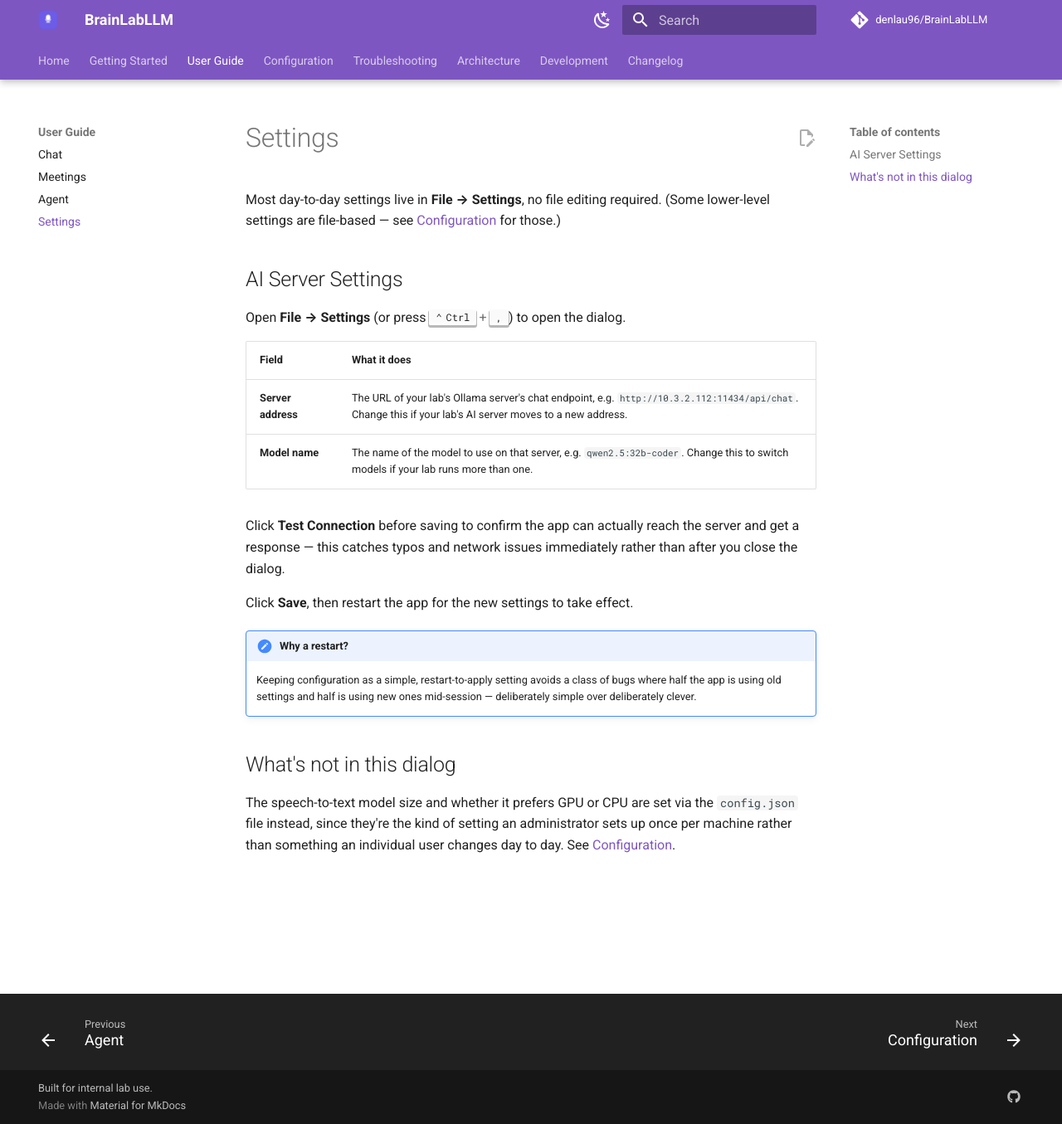
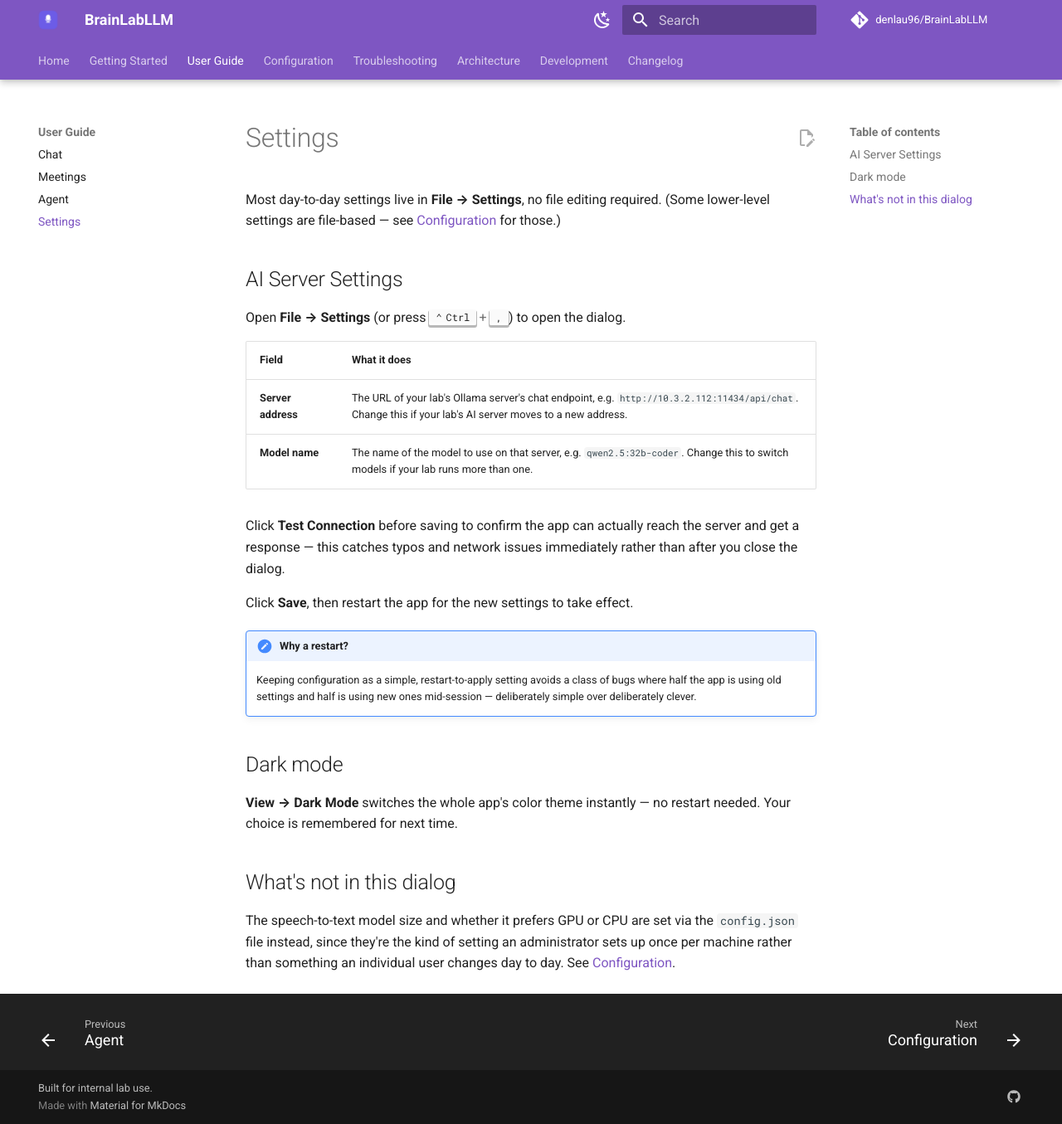
Before and after one commit to musallGroup/BrainLabLLM, an MkDocs documentation site: the page built from docs/user-guide/settings.md, in a window 1280 px wide and 1355 px high. Shown: the whole window at 83% size. Built offline with MkDocs 1.6.1 and Material for MkDocs 9.7.7, drawn with Linux system fonts in a browser that asks for light colours; comment, search, counter and statistics services are not loaded.

Commit message:
docs: document the dark mode toggle

```diff
--- a/docs/user-guide/settings.md
+++ b/docs/user-guide/settings.md
@@ -18,6 +18,10 @@ Click **Save**, then restart the app for the new settings to take effect.
 !!! note "Why a restart?"
     Keeping configuration as a simple, restart-to-apply setting avoids a class of bugs where half the app is using old settings and half is using new ones mid-session — deliberately simple over deliberately clever.
 
+## Dark mode
+
+**View → Dark Mode** switches the whole app's color theme instantly — no restart needed. Your choice is remembered for next time.
+
 ## What's not in this dialog
 
 The speech-to-text model size and whether it prefers GPU or CPU are set via the `config.json` file instead, since they're the kind of setting an administrator sets up once per machine rather than something an individual user changes day to day. See [Configuration](../configuration.md).
```
